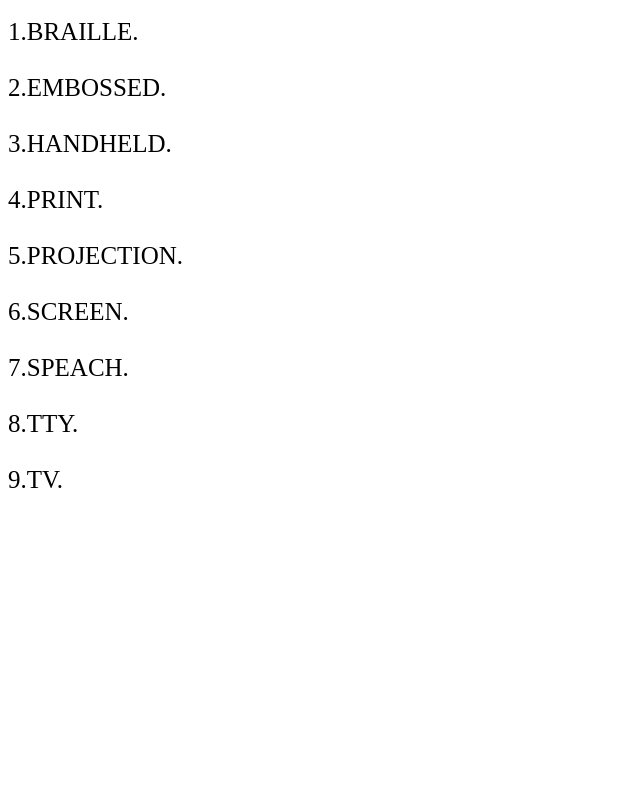
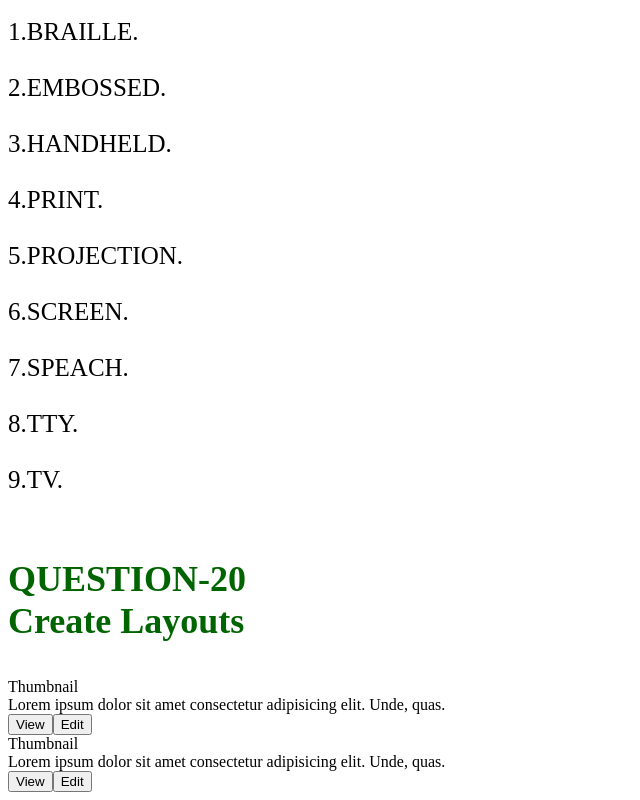
Before and after one commit to Nick1595/02feb_Nikul_fe, a plain HTML site: page MODULE-2 [CSS]/ASSISGNMENT CSS.html in a window 1280 px wide. Shown: the part 10253-11053 px from the top of the page, without its empty margins (0-640 px from the left). Before the commit the page ends 10800 px from the top, so only its background shows below. Drawn offline with Linux system fonts and the light colour scheme.

Commit message:
Update ASSISGNMENT CSS.html

```diff
--- a/MODULE-2 [CSS]/ASSISGNMENT CSS.html
+++ b/MODULE-2 [CSS]/ASSISGNMENT CSS.html
@@ -277,5 +277,23 @@
           9.TV. <br><br>
 
         </p>
+
+  <!-- QUESTION-20 -->
+        <h3>QUESTION-20 <br>Create Layouts</h3>
+
+    <div class="ans20-container">
+        <div class="ans20-row">
+            <div class="item">
+                <div class="item-info">Thumbnail</div>
+                <div class="item-info2"> Lorem ipsum dolor sit amet consectetur adipisicing elit. Unde, quas. <br>
+                    <input class="view" type="button" value="View"><input class="edit" type="button" value="Edit">
+                </div>
+            </div>
+            <div class="item">
+                <div class="item-info">Thumbnail</div>
+                <div class="item-info2">Lorem ipsum dolor sit amet consectetur adipisicing elit. Unde, quas.  <br>
+                    <input class="view" type="button" value="View"><input class="edit" type="button" value="Edit">
+                </div>
+            </div>
   </body>
 </html>
```
